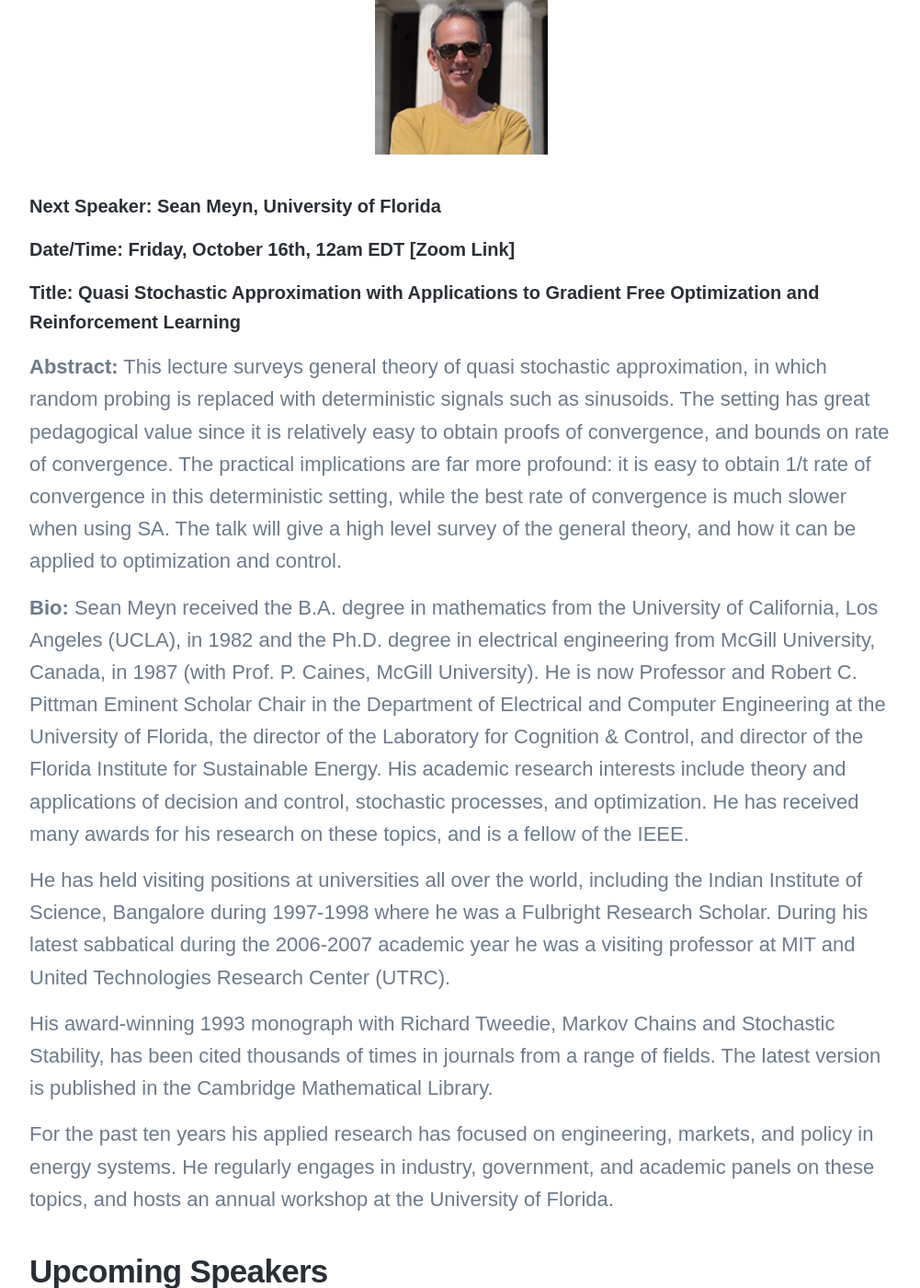
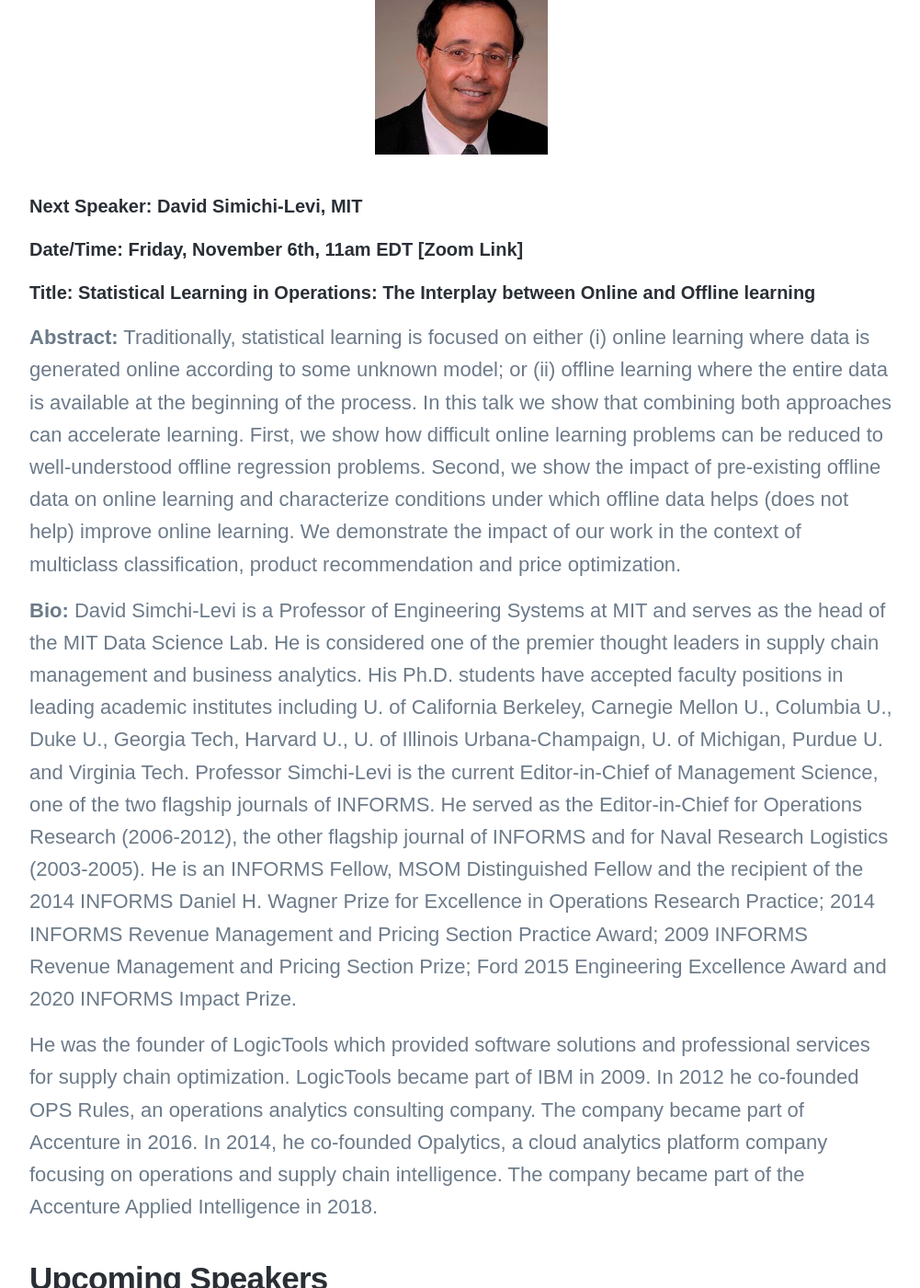
Before and after one commit to Operations-Research-Science/Operations-Research-Science.github.io, a Jekyll site: the page built from _projects/Math-for-DS.md, in a window 1280 px wide and 1400 px high, scrolled down 1226 px. Shown: the whole window at 92% size, without its empty margins (138-1139 px from the left). Built offline with Jekyll 4.4.1, drawn with Linux system fonts in a browser that asks for light colours; nearby versions of some CDN libraries; some web fonts are replaced; library files that are not in the unit come from our copies.

Commit message:
Update Math-for-DS.md

```diff
--- a/_projects/Math-for-DS.md
+++ b/_projects/Math-for-DS.md
@@ -21,21 +21,17 @@ To ask the speaker a question, please use the Q&A function in Zoom to type your
 
 ## Next speaker
 
- <p align="center"><img width="20%" src="/images/news/MathDS/meyn.png" /></p>
+ <p align="center"><img width="20%" src="/images/news/MathDS/simichi.jpg" /></p>
 
-##### **Next Speaker:** [**Sean Meyn**](http://www.meyn.ece.ufl.edu/), University of Florida
-##### **Date/Time:** Friday, October 16th, 12am EDT [**[Zoom Link]**](https://psu.zoom.us/j/95512102924)
-##### **Title:** Quasi Stochastic Approximation with Applications to Gradient Free Optimization and Reinforcement Learning
+##### **Next Speaker:** [**David Simichi-Levi**](https://dsl.mit.edu/), MIT
+##### **Date/Time:** Friday, November 6th, 11am EDT [**[Zoom Link]**](https://psu.zoom.us/j/95512102924)
+##### **Title:** Statistical Learning in Operations: The Interplay between Online and Offline learning
 
-**Abstract:** This lecture surveys general theory of quasi stochastic approximation, in which random probing is replaced with deterministic signals such as sinusoids. The setting has great pedagogical value since it is relatively easy to obtain proofs of convergence, and bounds on rate of convergence. The practical implications are far more profound:  it is easy to obtain 1/t rate of convergence in this deterministic setting,  while the best rate of convergence is much slower when using SA. The talk will give a high level survey of the general theory, and how it can be applied to optimization and control.
+**Abstract:** Traditionally, statistical learning is focused on either (i) online learning where data is generated online according to some unknown model; or (ii) offline learning where the entire data is available at the beginning of the process. In this talk we show that combining both approaches can accelerate learning. First, we show how difficult online learning problems can be reduced to well-understood offline regression problems. Second, we show the impact of pre-existing offline data on online learning and characterize conditions under which offline data helps (does not help) improve online learning. We demonstrate the impact of our work in the context of multiclass classification, product recommendation and price optimization.
 
-**Bio:** Sean Meyn received the B.A. degree in mathematics from the University of California, Los Angeles (UCLA), in 1982 and the Ph.D. degree in electrical engineering from McGill University, Canada, in 1987 (with Prof. P. Caines, McGill University).  He is now Professor and Robert C. Pittman Eminent Scholar Chair in the Department of Electrical and Computer Engineering at the University of Florida,  the director of the Laboratory for Cognition & Control, and director of the Florida Institute for Sustainable Energy. His academic research interests include theory and applications of decision and control, stochastic processes, and optimization.  He has received many awards for his research on these topics, and is a fellow of the IEEE.
+**Bio:** David Simchi-Levi is a Professor of Engineering Systems at MIT and serves as the head of the MIT Data Science Lab. He is considered one of the premier thought leaders in supply chain management and business analytics. His Ph.D. students have accepted faculty positions in leading academic institutes including U. of California Berkeley, Carnegie Mellon U., Columbia U., Duke U., Georgia Tech, Harvard U., U. of Illinois Urbana-Champaign, U. of Michigan, Purdue U. and Virginia Tech. Professor Simchi-Levi is the current Editor-in-Chief of Management Science, one of the two flagship journals of INFORMS. He served as the Editor-in-Chief for Operations Research (2006-2012), the other flagship journal of INFORMS and for Naval Research Logistics (2003-2005). He is an INFORMS Fellow, MSOM Distinguished Fellow and the recipient of the 2014 INFORMS Daniel H. Wagner Prize for Excellence in Operations Research Practice; 2014 INFORMS Revenue Management and Pricing Section Practice Award; 2009 INFORMS Revenue Management and Pricing Section Prize; Ford 2015 Engineering Excellence Award and 2020 INFORMS Impact Prize.
 
-He has held visiting positions at universities all over the world, including the Indian Institute of Science, Bangalore during 1997-1998 where he was a Fulbright Research Scholar. During his latest sabbatical during the 2006-2007 academic year he was a visiting professor at MIT and United Technologies Research Center (UTRC).
-
-His award-winning 1993 monograph with Richard Tweedie, Markov Chains and Stochastic Stability, has been cited thousands of times in journals from a range of fields. The latest version is published in the Cambridge Mathematical Library.
-
-For the past ten years his applied research has focused on engineering, markets, and policy in energy systems.  He regularly engages in industry, government, and academic panels on these topics, and hosts an annual workshop at the University of Florida.
+He was the founder of LogicTools which provided software solutions and professional services for supply chain optimization. LogicTools became part of IBM in 2009. In 2012 he co-founded OPS Rules, an operations analytics consulting company. The company became part of Accenture in 2016. In 2014, he co-founded Opalytics, a cloud analytics platform company focusing on operations and supply chain intelligence. The company became part of the Accenture Applied Intelligence in 2018.
 
 
 ## Upcoming Speakers
```
Also changed, not shown: images/news/MathDS/simichi.jpg (added), images/news/MathDS/speakers.png.
